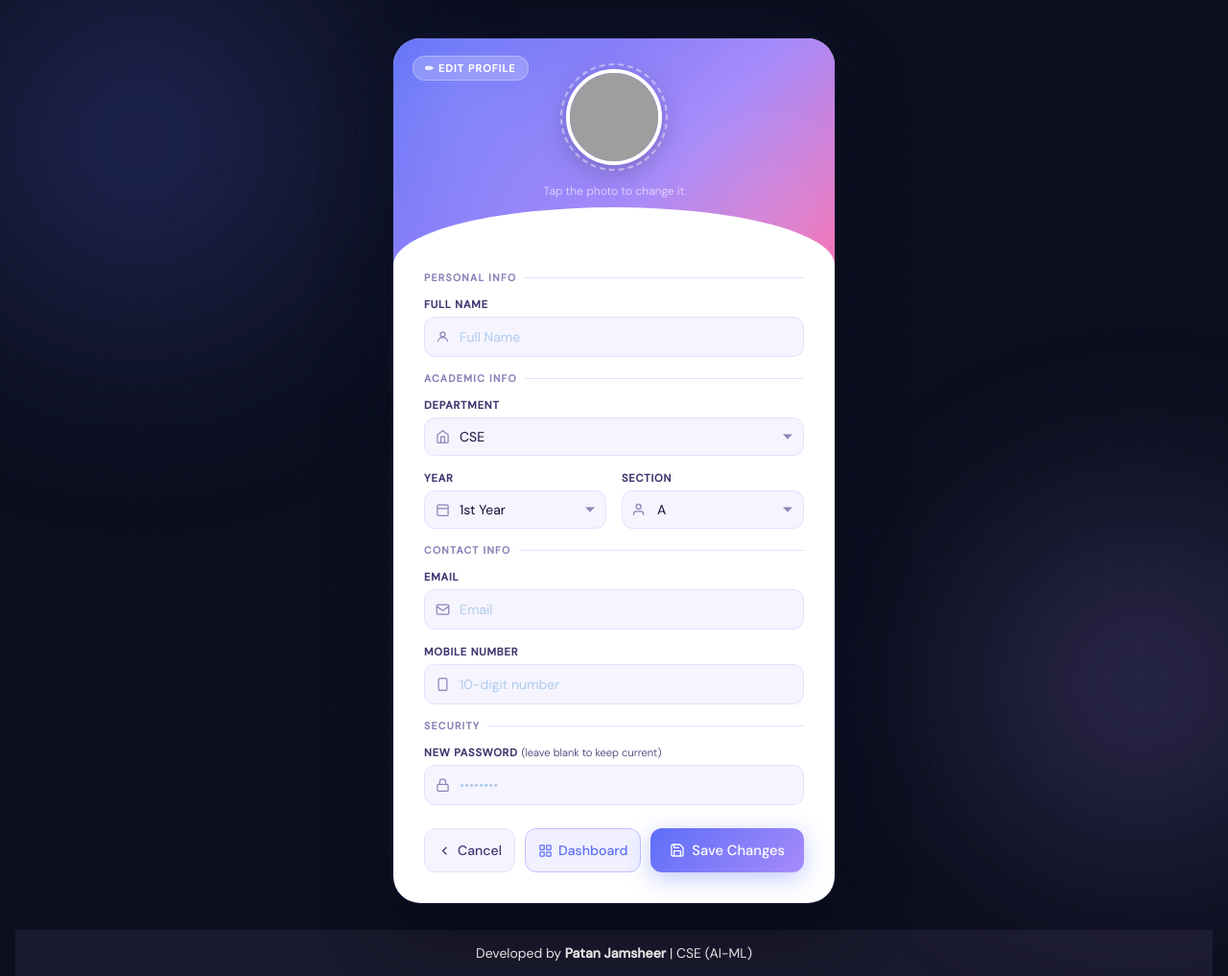
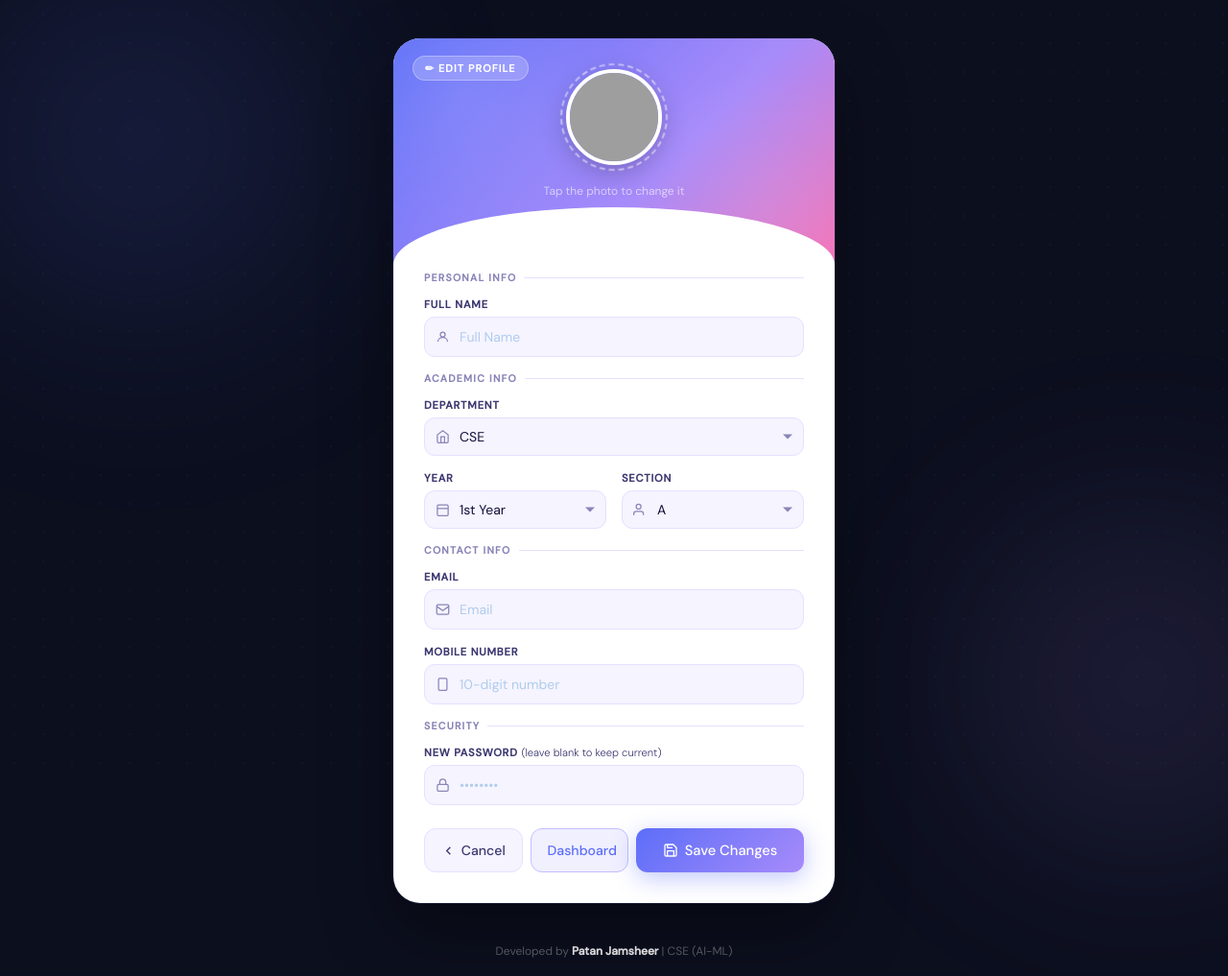
Before and after one commit to patan-jamsheer/campus-lost-found, a Flask app: template templates/edit_profile.html in a window 1280 px wide. Shown: the whole page at 96% size. Run offline with Flask 3, Linux system fonts and the light colour scheme; the template is opened without the code that fills it, so the values that code supplies are empty; grey boxes are pictures that could not be loaded.

Commit message:
Update edit_profile.html

```diff
--- a/templates/edit_profile.html
+++ b/templates/edit_profile.html
@@ -19,59 +19,63 @@
             --text-soft: #8a85b8;
         }
 
+        html, body { height: 100%; }
+
         body {
             font-family: 'DM Sans', sans-serif;
             background: var(--bg);
-            min-height: 100vh;
+            min-height: 100%;
             display: flex;
-            align-items: center;
-            justify-content: center;
-            padding: 40px 16px;
+            flex-direction: column;
             position: relative;
             overflow-x: hidden;
         }
 
         body::before, body::after {
-            content: '';
-            position: fixed; border-radius: 50%;
-            filter: blur(100px); opacity: 0.28; pointer-events: none;
+            content: ''; position: fixed; border-radius: 50%;
+            filter: blur(100px); opacity: 0.22; pointer-events: none; z-index: 0;
             animation: orb 10s ease-in-out infinite alternate;
         }
-        body::before {
-            width: 520px; height: 520px;
-            background: radial-gradient(circle, #5c6ef8, transparent 70%);
-            top: -130px; left: -130px;
-        }
-        body::after {
-            width: 420px; height: 420px;
-            background: radial-gradient(circle, #a78bfa, transparent 70%);
-            bottom: -100px; right: -100px; animation-delay: -5s;
-        }
-        @keyframes orb {
-            from { transform: scale(1) translate(0,0); opacity: 0.28; }
-            to   { transform: scale(1.1) translate(20px,20px); opacity: 0.4; }
-        }
+        body::before { width: 520px; height: 520px; background: radial-gradient(circle, #5c6ef8, transparent 70%); top: -130px; left: -130px; }
+        body::after  { width: 420px; height: 420px; background: radial-gradient(circle, #a78bfa, transparent 70%); bottom: -100px; right: -100px; animation-delay: -5s; }
+        @keyframes orb { from { transform: scale(1) translate(0,0); } to { transform: scale(1.1) translate(20px,20px); } }
 
         .bg-dots {
-            position: fixed; inset: 0;
+            position: fixed; inset: 0; z-index: 0;
             background-image: radial-gradient(rgba(92,110,248,0.07) 1px, transparent 1px);
             background-size: 30px 30px; pointer-events: none;
         }
 
+        /* MOBILE: card fills screen, no gaps */
         .card {
             position: relative; z-index: 10;
             background: var(--card-bg);
-            border-radius: 28px; width: 100%; max-width: 460px;
-            box-shadow:
-                0 0 0 1px rgba(92,110,248,0.1),
-                0 32px 72px rgba(0,0,0,0.38),
-                0 0 80px rgba(92,110,248,0.07);
+            width: 100%;
+            flex: 1;
+            display: flex;
+            flex-direction: column;
             overflow: hidden;
-            animation: rise 0.8s cubic-bezier(0.22,1,0.36,1) both;
+            animation: rise 0.6s cubic-bezier(0.22,1,0.36,1) both;
         }
-        @keyframes rise {
-            from { opacity: 0; transform: translateY(28px); }
-            to   { opacity: 1; transform: translateY(0); }
+        @keyframes rise { from { opacity:0; transform:translateY(16px); } to { opacity:1; transform:translateY(0); } }
+
+        /* Footer */
+        .footer-bar {
+            position: relative; z-index: 10;
+            text-align: center;
+            padding: 14px;
+            background: #111827;
+            color: rgba(255,255,255,0.55);
+            font-size: 13px;
+            flex-shrink: 0;
+        }
+        .footer-bar b { color: rgba(255,255,255,0.85); }
+
+        /* DESKTOP ≥700px: centered card with max-width */
+        @media (min-width: 700px) {
+            body { justify-content: flex-start; align-items: center; padding: 40px 20px 0; }
+            .card { flex: none; width: 100%; max-width: 460px; border-radius: 28px; box-shadow: 0 0 0 1px rgba(92,110,248,0.1), 0 32px 72px rgba(0,0,0,0.38); }
+            .footer-bar { margin-top: 28px; width: 100%; background: transparent; color: rgba(255,255,255,0.3); font-size: 12px; }
         }
 
         /* ── Hero pic section ── */
@@ -80,247 +84,84 @@
             padding: 32px 32px 68px;
             text-align: center;
             position: relative;
+            flex-shrink: 0;
         }
         .pic-hero::before {
-            content: '';
-            position: absolute; inset: 0;
-            background-image:
-                radial-gradient(circle at 15% 25%, rgba(255,255,255,0.1) 0%, transparent 40%),
-                radial-gradient(circle at 85% 75%, rgba(255,255,255,0.07) 0%, transparent 35%);
+            content: ''; position: absolute; inset: 0;
+            background-image: radial-gradient(circle at 15% 25%, rgba(255,255,255,0.1) 0%, transparent 40%), radial-gradient(circle at 85% 75%, rgba(255,255,255,0.07) 0%, transparent 35%);
         }
         .pic-hero::after {
-            content: '';
-            position: absolute; bottom: -1px; left: 0; right: 0;
+            content: ''; position: absolute; bottom: -1px; left: 0; right: 0;
             height: 60px; background: var(--card-bg);
             border-radius: 50% 50% 0 0 / 60px 60px 0 0;
         }
+        .page-tag { position: absolute; top: 18px; left: 20px; background: rgba(255,255,255,0.2); backdrop-filter: blur(8px); border: 1px solid rgba(255,255,255,0.3); color: white; font-size: 0.68rem; font-weight: 600; letter-spacing: 0.1em; text-transform: uppercase; padding: 5px 12px; border-radius: 100px; z-index: 2; }
 
-        .page-tag {
-            position: absolute; top: 18px; left: 20px;
-            background: rgba(255,255,255,0.2);
-            backdrop-filter: blur(8px);
-            border: 1px solid rgba(255,255,255,0.3);
-            color: white; font-size: 0.68rem; font-weight: 600;
-            letter-spacing: 0.1em; text-transform: uppercase;
-            padding: 5px 12px; border-radius: 100px; z-index: 2;
-        }
-
-        /* Avatar preview + upload trigger */
-        .avatar-upload {
-            position: relative;
-            display: inline-block;
-            z-index: 2;
-            cursor: pointer;
-        }
-        .avatar-upload input[type="file"] {
-            position: absolute; inset: 0;
-            opacity: 0; cursor: pointer; border-radius: 50%;
-            width: 100%; height: 100%;
-            z-index: 3;
-        }
-        #preview {
-            width: 100px; height: 100px;
-            border-radius: 50%; object-fit: cover;
-            border: 4px solid white;
-            box-shadow: 0 8px 28px rgba(0,0,0,0.22);
-            display: block;
-            transition: filter 0.2s;
-        }
+        .avatar-upload { position: relative; display: inline-block; z-index: 2; cursor: pointer; }
+        .avatar-upload input[type="file"] { position: absolute; inset: 0; opacity: 0; cursor: pointer; border-radius: 50%; width: 100%; height: 100%; z-index: 3; }
+        #preview { width: 100px; height: 100px; border-radius: 50%; object-fit: cover; border: 4px solid white; box-shadow: 0 8px 28px rgba(0,0,0,0.22); display: block; transition: filter 0.2s; }
         .avatar-upload:hover #preview { filter: brightness(0.7); }
-
-        .cam-overlay {
-            position: absolute; inset: 0; border-radius: 50%;
-            display: flex; align-items: center; justify-content: center;
-            opacity: 0; transition: opacity 0.2s; pointer-events: none; z-index: 2;
-        }
+        .cam-overlay { position: absolute; inset: 0; border-radius: 50%; display: flex; align-items: center; justify-content: center; opacity: 0; transition: opacity 0.2s; pointer-events: none; z-index: 2; }
         .avatar-upload:hover .cam-overlay { opacity: 1; }
-        .cam-overlay svg {
-            width: 28px; height: 28px;
-            stroke: white; fill: none; stroke-width: 2;
-            filter: drop-shadow(0 2px 6px rgba(0,0,0,0.5));
-        }
-
-        .avatar-ring {
-            position: absolute; inset: -6px; border-radius: 50%;
-            border: 2px dashed rgba(255,255,255,0.5);
-            animation: spin 16s linear infinite; pointer-events: none;
-        }
-        @keyframes spin {
-            from { transform: rotate(0deg); }
-            to   { transform: rotate(360deg); }
-        }
-
-        .pic-hero h2 {
-            font-family: 'Syne', sans-serif;
-            font-size: 1.35rem; font-weight: 700; color: white;
-            margin-top: 14px; position: relative; z-index: 2;
-        }
-        .pic-hero p {
-            font-size: 0.75rem; color: rgba(255,255,255,0.6);
-            margin-top: 4px; position: relative; z-index: 2;
-        }
+        .cam-overlay svg { width: 28px; height: 28px; stroke: white; fill: none; stroke-width: 2; filter: drop-shadow(0 2px 6px rgba(0,0,0,0.5)); }
+        .avatar-ring { position: absolute; inset: -6px; border-radius: 50%; border: 2px dashed rgba(255,255,255,0.5); animation: spin 16s linear infinite; pointer-events: none; }
+        @keyframes spin { from { transform: rotate(0deg); } to { transform: rotate(360deg); } }
+        .pic-hero h2 { font-family: 'Syne', sans-serif; font-size: 1.35rem; font-weight: 700; color: white; margin-top: 14px; position: relative; z-index: 2; }
+        .pic-hero p { font-size: 0.75rem; color: rgba(255,255,255,0.6); margin-top: 4px; position: relative; z-index: 2; }
 
         /* ── Form body ── */
-        .card-body { padding: 8px 32px 32px; }
+        .card-body { padding: 8px 24px 28px; flex: 1; overflow-y: auto; }
+        @media (min-width: 700px) { .card-body { padding: 8px 32px 32px; overflow-y: visible; } }
 
-        .form-grid {
-            display: grid;
-            grid-template-columns: 1fr 1fr;
-            gap: 0 16px;
-        }
+        .form-grid { display: grid; grid-template-columns: 1fr 1fr; gap: 0 16px; }
         .field-full { grid-column: 1 / -1; }
 
         .field { margin-bottom: 16px; }
-        .field label {
-            display: block;
-            font-size: 0.7rem; font-weight: 600;
-            letter-spacing: 0.07em; text-transform: uppercase;
-            color: var(--text-mid); margin-bottom: 6px;
-        }
+        .field label { display: block; font-size: 0.7rem; font-weight: 600; letter-spacing: 0.07em; text-transform: uppercase; color: var(--text-mid); margin-bottom: 6px; }
 
         .input-wrap { position: relative; }
-        .input-icon {
-            position: absolute; left: 12px; top: 50%;
-            transform: translateY(-50%);
-            color: var(--text-soft); display: flex; pointer-events: none;
-        }
+        .input-icon { position: absolute; left: 12px; top: 50%; transform: translateY(-50%); color: var(--text-soft); display: flex; pointer-events: none; }
         .input-icon svg { width: 15px; height: 15px; stroke: currentColor; fill: none; stroke-width: 2; }
 
-        input[type="text"],
-        input[type="email"],
-        input[type="password"],
-        select {
-            width: 100%;
-            padding: 11px 12px 11px 36px;
-            background: var(--input-bg);
-            border: 1.5px solid var(--border);
-            border-radius: 11px;
-            font-family: 'DM Sans', sans-serif;
+        input[type="text"], input[type="email"], input[type="password"], select {
+            width: 100%; padding: 11px 12px 11px 36px;
+            background: var(--input-bg); border: 1.5px solid var(--border);
+            border-radius: 11px; font-family: 'DM Sans', sans-serif;
             font-size: 0.875rem; color: var(--text-dark);
             outline: none; appearance: none; -webkit-appearance: none;
             transition: border-color 0.2s, box-shadow 0.2s, background 0.2s;
         }
         input::placeholder { color: #b0ccec; }
-        input:focus, select:focus {
-            border-color: var(--indigo);
-            background: #fff;
-            box-shadow: 0 0 0 4px rgba(92,110,248,0.12);
-        }
+        input:focus, select:focus { border-color: var(--indigo); background: #fff; box-shadow: 0 0 0 4px rgba(92,110,248,0.12); }
 
         .select-wrap { position: relative; }
-        .select-wrap::after {
-            content: '';
-            position: absolute; right: 12px; top: 50%;
-            transform: translateY(-50%);
-            width: 0; height: 0;
-            border-left: 5px solid transparent;
-            border-right: 5px solid transparent;
-            border-top: 5px solid var(--text-soft);
-            pointer-events: none;
-        }
+        .select-wrap::after { content: ''; position: absolute; right: 12px; top: 50%; transform: translateY(-50%); width: 0; height: 0; border-left: 5px solid transparent; border-right: 5px solid transparent; border-top: 5px solid var(--text-soft); pointer-events: none; }
         .select-wrap select { padding-right: 32px; cursor: pointer; }
 
-        .section-label {
-            font-size: 0.66rem; font-weight: 700;
-            letter-spacing: 0.12em; text-transform: uppercase;
-            color: var(--text-soft); margin-bottom: 14px;
-            grid-column: 1 / -1;
-            display: flex; align-items: center; gap: 8px;
-        }
+        .section-label { font-size: 0.66rem; font-weight: 700; letter-spacing: 0.12em; text-transform: uppercase; color: var(--text-soft); margin-bottom: 14px; grid-column: 1 / -1; display: flex; align-items: center; gap: 8px; }
         .section-label::after { content: ''; flex: 1; height: 1px; background: var(--border); }
 
-        /* flash message */
-        .flash {
-            background: #f0fff5;
-            border: 1px solid #a8edca;
-            border-left: 3px solid #2ecc71;
-            color: #1a7a42;
-            font-size: 0.82rem;
-            padding: 10px 14px;
-            border-radius: 10px;
-            margin-bottom: 20px;
-            font-weight: 500;
-            grid-column: 1 / -1;
-        }
-        .flash.error {
-            background: #fff0f0; border-color: #ffcccc;
-            border-left-color: #e74c3c; color: #c0392b;
-        }
+        .flash { background: #f0fff5; border: 1px solid #a8edca; border-left: 3px solid #2ecc71; color: #1a7a42; font-size: 0.82rem; padding: 10px 14px; border-radius: 10px; margin-bottom: 20px; font-weight: 500; grid-column: 1 / -1; }
+        .flash.error { background: #fff0f0; border-color: #ffcccc; border-left-color: #e74c3c; color: #c0392b; }
 
         /* Buttons */
-        .btn-row { display: flex; gap: 10px; margin-top: 8px; }
+        .btn-row { display: flex; gap: 8px; margin-top: 8px; flex-wrap: wrap; }
 
-        .btn-save {
-            display: flex; align-items: center; justify-content: center;
-            gap: 7px; flex: 2; padding: 13px;
-            background: linear-gradient(135deg, var(--indigo), var(--violet));
-            color: white; border: none; border-radius: 12px;
-            font-family: 'DM Sans', sans-serif;
-            font-size: 0.92rem; font-weight: 500; cursor: pointer;
-            box-shadow: 0 6px 24px rgba(92,110,248,0.38);
-            transition: transform 0.18s, box-shadow 0.18s;
-            text-decoration: none;
-        }
-        .btn-save:hover {
-            transform: translateY(-2px);
-            box-shadow: 0 10px 32px rgba(92,110,248,0.5);
-        }
+        .btn-save { display: flex; align-items: center; justify-content: center; gap: 7px; flex: 2; min-width: 120px; padding: 13px; background: linear-gradient(135deg, var(--indigo), var(--violet)); color: white; border: none; border-radius: 12px; font-family: 'DM Sans', sans-serif; font-size: 0.92rem; font-weight: 500; cursor: pointer; box-shadow: 0 6px 24px rgba(92,110,248,0.38); transition: transform 0.18s, box-shadow 0.18s; text-decoration: none; }
+        .btn-save:hover { transform: translateY(-2px); box-shadow: 0 10px 32px rgba(92,110,248,0.5); }
         .btn-save svg { width: 16px; height: 16px; stroke: white; fill: none; stroke-width: 2; }
 
-        .btn-cancel {
-            display: flex; align-items: center; justify-content: center;
-            gap: 6px; flex: 1; padding: 13px;
-            background: var(--input-bg);
-            border: 1.5px solid var(--border);
-            border-radius: 12px;
-            text-decoration: none; color: var(--text-mid);
-            font-family: 'DM Sans', sans-serif;
-            font-size: 0.88rem; font-weight: 500;
-            transition: background 0.18s, border-color 0.18s, color 0.18s;
-        }
-        .btn-cancel:hover {
-            background: #f0f0ff; border-color: #c4bffe; color: var(--indigo);
-        }
+        .btn-cancel { display: flex; align-items: center; justify-content: center; gap: 6px; flex: 1; min-width: 90px; padding: 13px; background: var(--input-bg); border: 1.5px solid var(--border); border-radius: 12px; text-decoration: none; color: var(--text-mid); font-family: 'DM Sans', sans-serif; font-size: 0.88rem; font-weight: 500; transition: background 0.18s, border-color 0.18s, color 0.18s; }
+        .btn-cancel:hover { background: #f0f0ff; border-color: #c4bffe; color: var(--indigo); }
         .btn-cancel svg { width: 15px; height: 15px; stroke: currentColor; fill: none; stroke-width: 2; }
 
-        @media (max-width: 500px) {
+        /* Mobile: single column form */
+        @media (max-width: 480px) {
             .form-grid { grid-template-columns: 1fr; }
-            .field-full { grid-column: 1; }
-            .section-label { grid-column: 1; }
-            .card-body { padding: 8px 20px 24px; }
+            .field-full, .section-label { grid-column: 1; }
+            .card-body { padding: 8px 18px 24px; }
             .btn-row { flex-direction: column; }
             .btn-save, .btn-cancel { flex: none; width: 100%; }
-            .card { border-radius: 20px; }
-            .pic-hero { padding: 28px 20px 64px; }
-        }
-
-        /* ── Page layout: card centered, footer below ── */
-        body {
-            flex-direction: column;
-            justify-content: flex-start;
-            padding-top: 40px;
-            padding-bottom: 0;
-            gap: 0;
-            min-height: 100vh;
-        }
-        .card {
-            margin-bottom: 0;
-        }
-        .footer-bar {
-            width: 100%;
-            text-align: center;
-            padding: 15px;
-            background: #1a1a2e;
-            color: #fff;
-            font-size: 14px;
-            margin-top: 28px;
-            flex-shrink: 0;
-        }
-
-        @media (max-width: 500px) {
-            body { padding-top: 0; }
-            .card { border-radius: 0; min-height: 100vh; margin-bottom: 0; }
-            .footer-bar { margin-top: 0; }
         }
     </style>
 </head>
```
